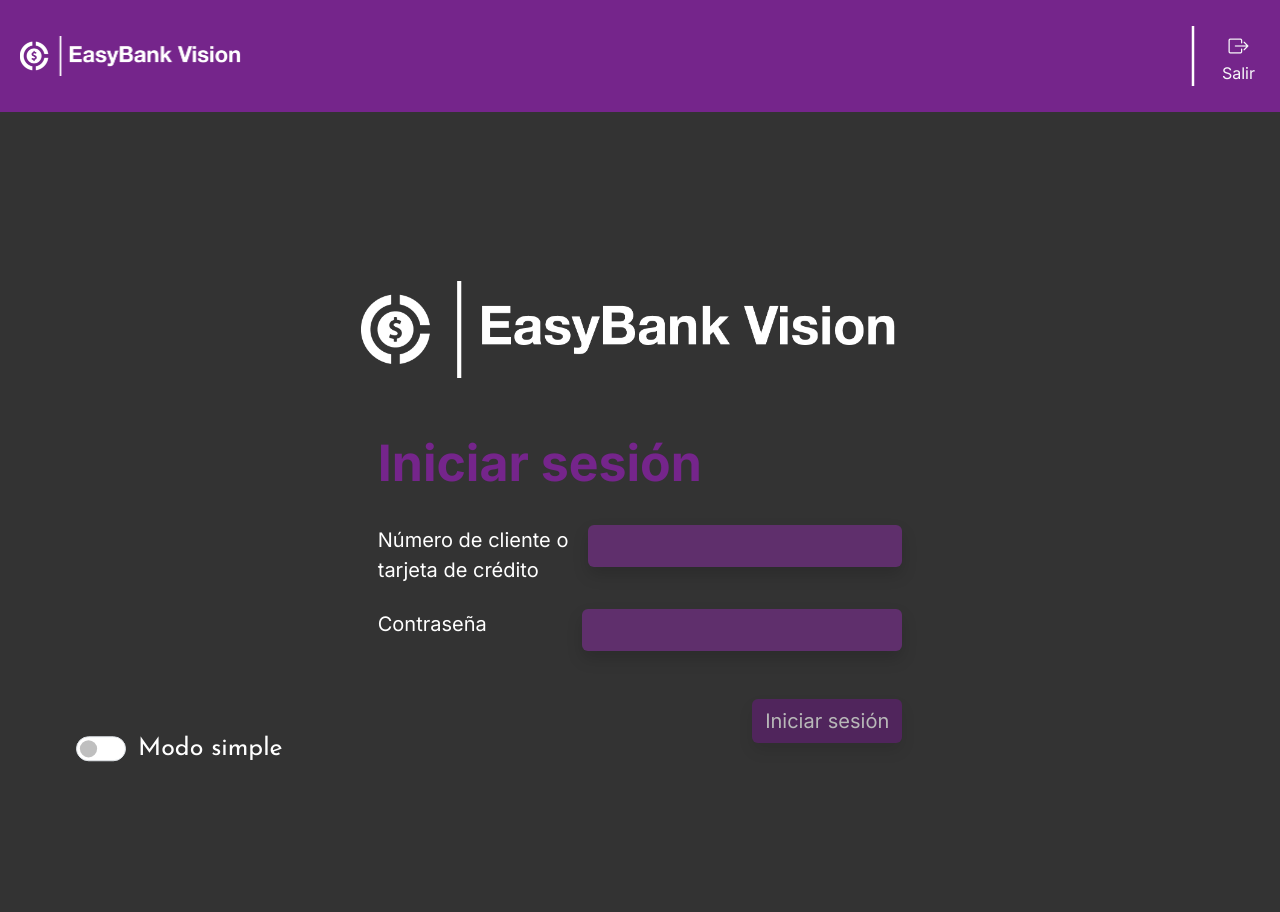
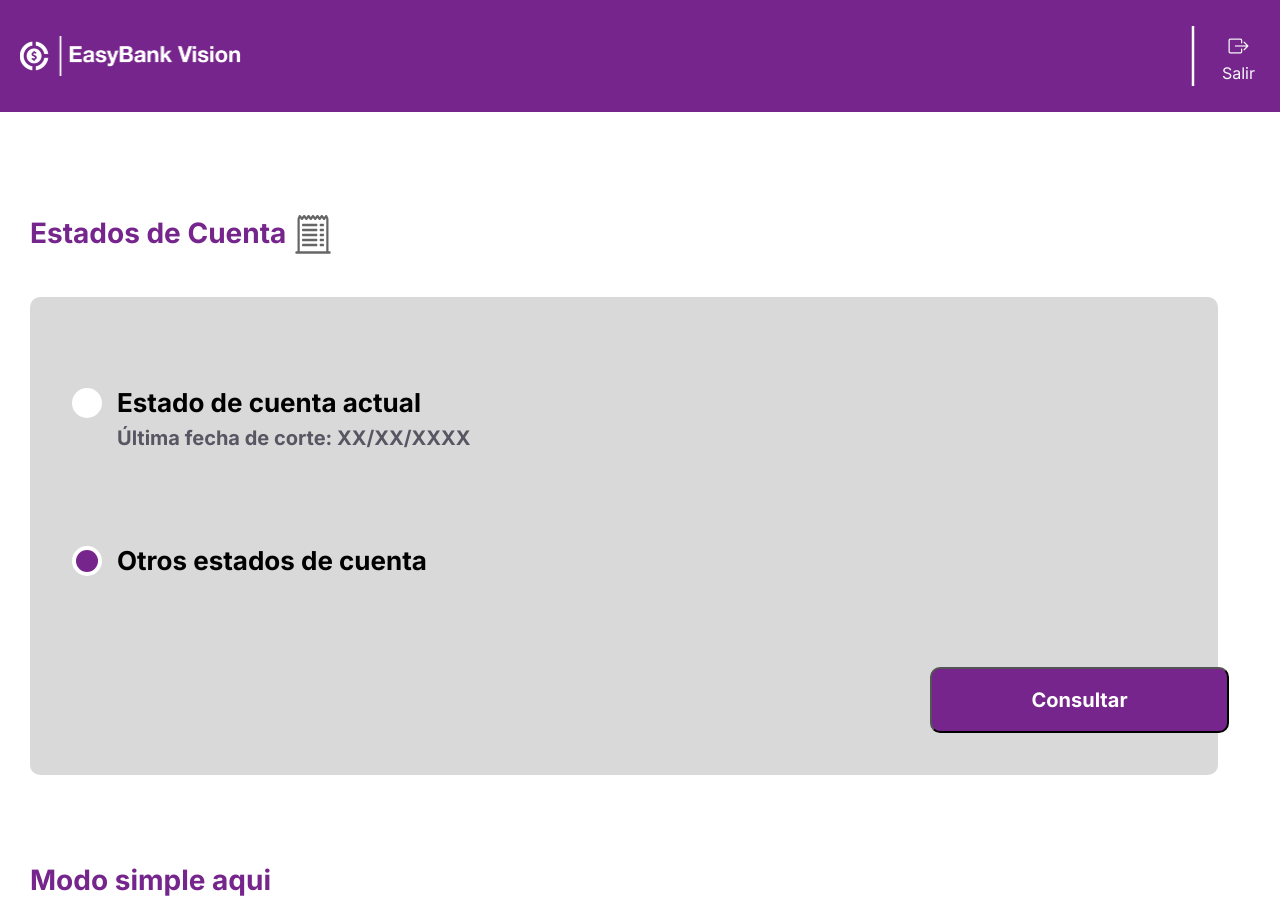
Before and after one commit to P4R-D4RK/EasyBank-Vision, an Angular app in the folder EasyBank-VisionV1.0/: page /statements in a window 1280 px wide. Before the commit this address led to /login. Built offline with nearby package versions, Linux system fonts and the light colour scheme.

Commit message:
Statement

```diff
--- a/EasyBank-VisionV1.0/src/app/app-routing.module.ts
+++ b/EasyBank-VisionV1.0/src/app/app-routing.module.ts
@@ -3,11 +3,13 @@ import { RouterModule, Routes } from '@angular/router';
 import { LoginComponent } from './components/login/login.component';
 import { HomeComponent } from './components/home/home.component';
 import { SaldosComponent } from './components/saldos/saldos.component';
+import { AccountStatementsComponent } from './components/account-statements/account-statements.component';
 
 const routes: Routes = [
   { path: 'login', component: LoginComponent },
   { path: 'home', component: HomeComponent },
   { path: 'saldos', component: SaldosComponent},
+  { path: 'statements', component: AccountStatementsComponent},
   { path: '**', redirectTo: 'login' },
 ];
 
--- a/EasyBank-VisionV1.0/src/app/components/account-statements/account-statements.component.css
+++ b/EasyBank-VisionV1.0/src/app/components/account-statements/account-statements.component.css
@@ -0,0 +1,82 @@
+.contenedorPrincipal {
+    font-size: 28px;
+    position: relative;
+    top: 100px;
+    padding-left: 30px;
+    color: #75258B;
+    font-family: Inter;
+    font-weight: 700;
+    word-wrap: break-word;
+}
+
+.contenedorPrincipal img {
+    width: 40px;
+    height: 40px;
+}
+
+.contenedorSwitch {
+    width: 95%;
+    height: 100%;
+    background: #D9D9D9;
+    border-radius: 10px;
+}
+
+.form-check-input {
+    display: none; /* oculta el radio original */
+}
+
+.form-check-input + .form-check-label {
+    position: relative;
+    padding-left: 45px; /* espacio para el diseño personalizado del radio */
+    font-size: 26px; /* tamaño de la fuente de la etiqueta */
+    color: black; /* color de la etiqueta */
+    cursor: pointer;
+}
+
+.form-check-input + .form-check-label::before {
+    content: '';
+    position: absolute;
+    left: 0;
+    top: 50%;
+    transform: translateY(-50%);
+    width: 30px; /* tamaño del diseño personalizado del radio */
+    height: 30px;
+    border: 2px solid white; /* color del borde del diseño personalizado del radio */
+    background-color: white;
+    border-radius: 50%; /* hace que sea circular */
+}
+
+.fecha {
+    color: #585662;
+    font-size: 20px;
+    font-family: Inter;
+    font-weight: 700;
+    word-wrap: break-word;
+    padding-left: 45px;
+}
+
+.form-check-input:checked + .form-check-label::after {
+    content: '';
+    position: absolute;
+    left: 4px;
+    top: 50%;
+    transform: translateY(-50%);
+    width: 22px; /* tamaño del punto interno cuando está seleccionado */
+    height: 22px;
+    background-color: #75258B; /* color del punto interno cuando está seleccionado */
+    border-radius: 50%; /* hace que sea circular */
+}
+
+.consultar {
+    width: 299px;
+    height: 66px;
+    background: #75258B;
+    border-radius: 10px;
+    color: white;
+    font-size: 20px;
+    font-family: Inter;
+    font-weight: 700;
+    word-wrap: break-word;
+    position: relative;
+    left: 900px;
+}
--- a/EasyBank-VisionV1.0/src/app/components/account-statements/account-statements.component.html
+++ b/EasyBank-VisionV1.0/src/app/components/account-statements/account-statements.component.html
@@ -1 +1,31 @@
-<p>account-statements works!</p>
+<div class="contenedorPrincipal">
+    Estados de Cuenta
+    <img src="../../../assets/Estadoimagen.svg" alt="">
+    <br><br>
+    <div class="contenedorSwitch">
+        <br><br>
+        <div class="form-check">
+            <input class="form-check-input" type="radio" name="flexRadioDefault" id="flexRadioDefault1">
+            <label class="form-check-label" for="flexRadioDefault1">
+                Estado de cuenta actual
+            </label>
+            <div class="fecha">Última fecha de corte: XX/XX/XXXX</div>
+        </div>
+        <div class="">
+            <br><br>
+            <div class="form-check">
+                <input class="form-check-input" type="radio" name="flexRadioDefault" id="flexRadioDefault2" checked>
+                <label class="form-check-label" for="flexRadioDefault2">
+                  Otros estados de cuenta
+                </label>
+              </div>
+        </div>
+        <br><br>
+        <button class="consultar">
+            Consultar
+        </button>
+        <br><br>
+    </div>
+    <br><br>
+    Modo simple aqui
+</div>
```
Also changed, not shown: EasyBank-VisionV1.0/src/assets/Estadoimagen.svg (added).
